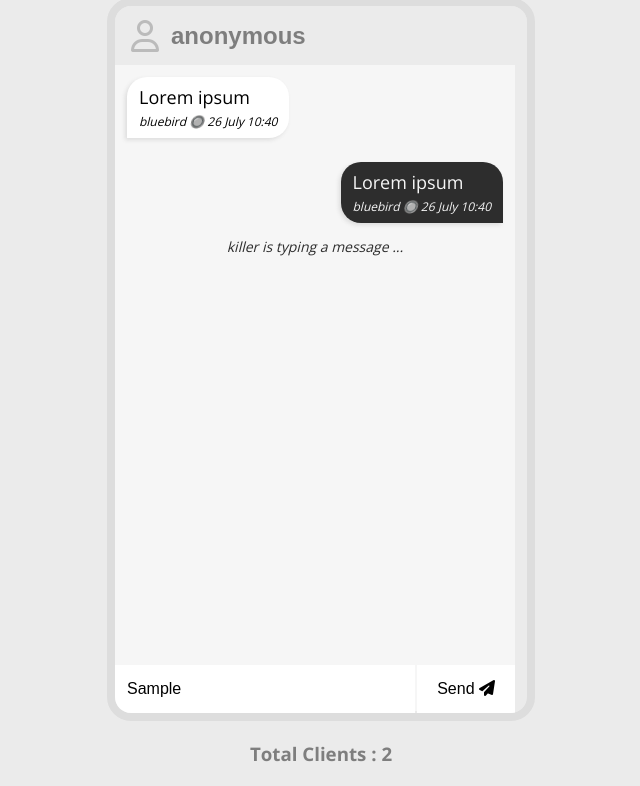
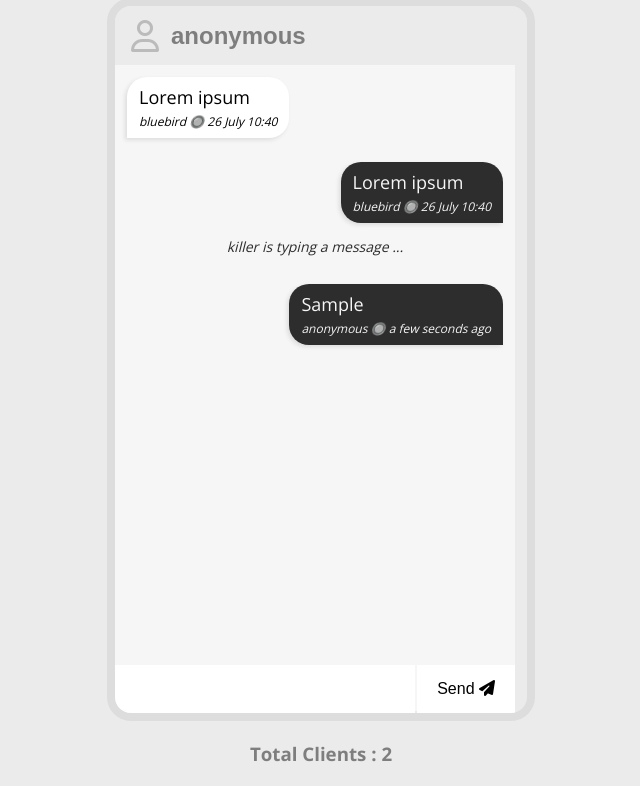
Before and after one commit to Rishab-Rana/Chat-Application-Using-Socket.io, a website: page public/index.html in a window 1280 px wide. Both pictures are taken after typing "Sample" into the empty fields and a click on the button "Send". Shown: the part 85-871 px from the top of the page, without its empty margins (319-959 px from the left). Drawn offline with nearby package versions, Linux system fonts and the light colour scheme; no server answers.

Commit message:
added message display on UI

```diff
--- a/public/index.html
+++ b/public/index.html
@@ -50,8 +50,8 @@
 
     </div>
     <h3 class="clients-total" id="clients-total">Total Clients : 2</h3>
-
     <script src="/socket.io/socket.io.js"></script>
+    <script src="https://cdnjs.cloudflare.com/ajax/libs/moment.js/2.29.4/moment-with-locales.min.js" integrity="sha512-42PE0rd+wZ2hNXftlM78BSehIGzezNeQuzihiBCvUEB3CVxHvsShF86wBWwQORNxNINlBPuq7rG4WWhNiTVHFg==" crossorigin="anonymous" referrerpolicy="no-referrer"></script>
     <script src="main.js"></script>
 </body>
 
--- a/public/main.js
+++ b/public/main.js
@@ -9,6 +9,7 @@ const messageInput = document.getElementById('message-input')
 messageForm.addEventListener('submit',(e)=>{
     e.preventDefault()
     sendMessage()
+    scrollToButtom()
 })
 
 socket.on('clients-total',(data)=>{
@@ -18,7 +19,8 @@ socket.on('clients-total',(data)=>{
 
 function sendMessage ()
 {
-    console.log(messageInput.value)
+    if(messageInput.value === '') return
+    // console.log(messageInput.value)
     const data ={
         name: nameInput.value,
         message: messageInput.value,
@@ -26,8 +28,30 @@ function sendMessage ()
     }
 
     socket.emit('message',data)
+    addMessageToUI(true,data)
+    messageInput.value = ''
 }
 
 socket.on('chat-Message',(data)=>{
-    console.log(data)
+    // console.log(data)
+    addMessageToUI(false,data)
 })
+
+function addMessageToUI(isOwnMessage,data)
+{
+    const element = `<li class="${isOwnMessage ? "message-right" : "message-left"}">
+    <p class="message">
+        ${data.message}
+        <span>${data.name} 🔘 ${moment(data.dateTime).fromNow()}</span>
+    </p>
+</li>`
+
+messageContainer.innerHTML +=element
+scrollToButtom()
+}
+
+
+function scrollToButtom()
+{
+    messageContainer.scrollTo(0,messageContainer.scrollHeight)
+}
```
